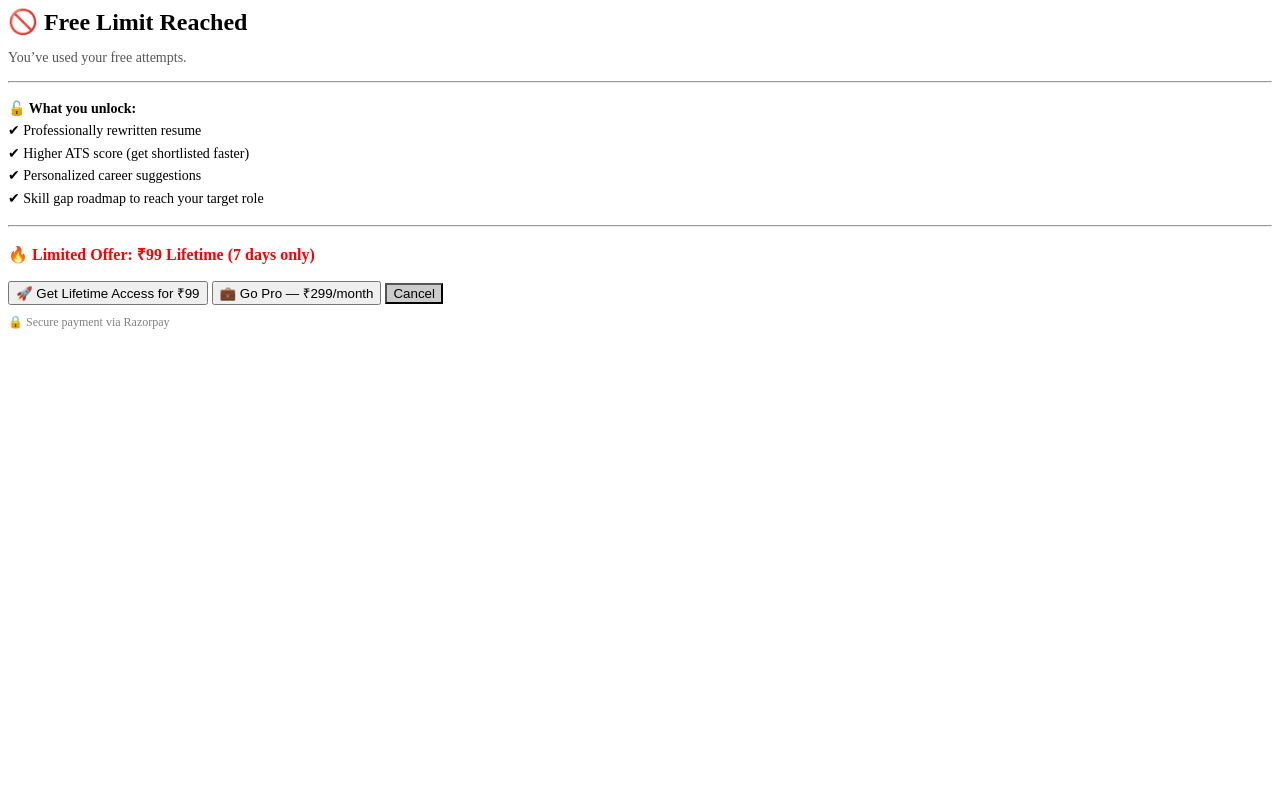
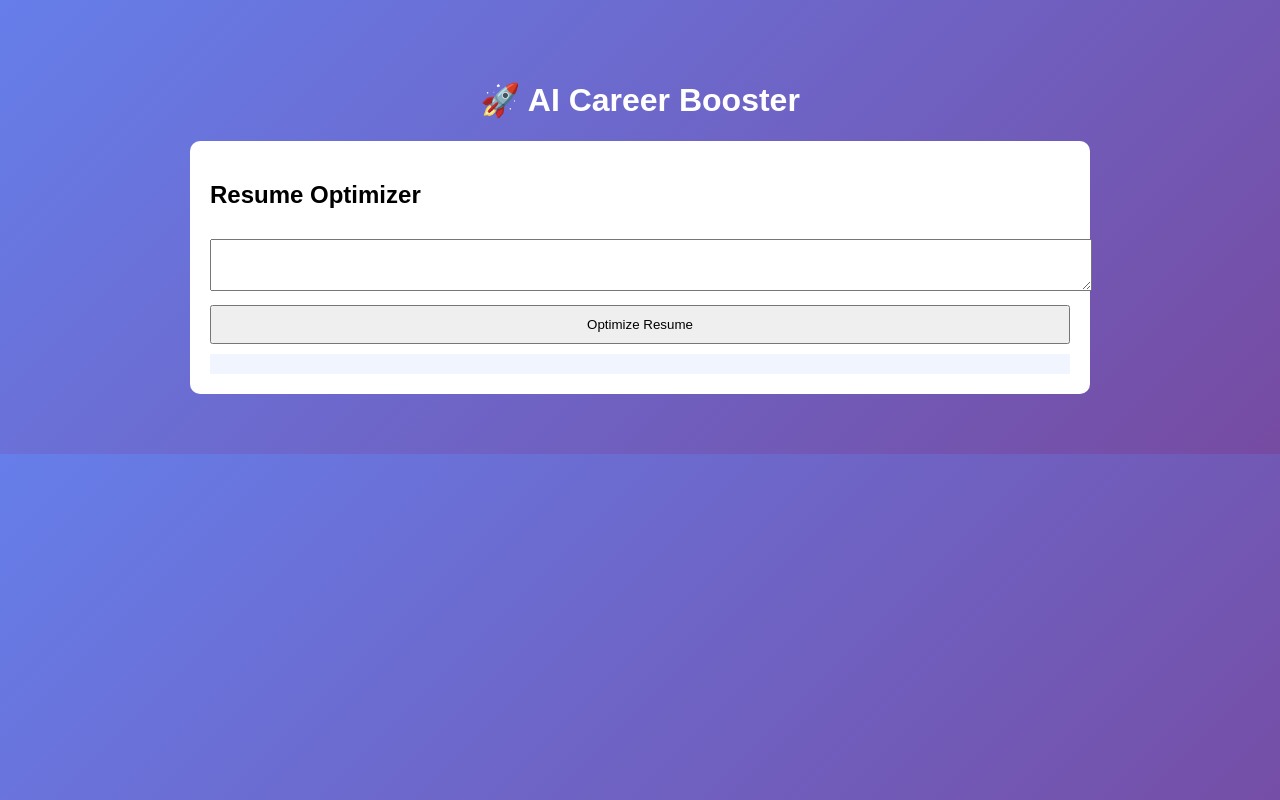
Before and after one commit to amlanmukherjee33-svg/ai-career-booster, a Flask app: page / in a window 1280 px wide. Run offline with Flask 3, Linux system fonts and the light colour scheme; parts of the project's set-up code (start-up, migrations or seed data) failed here and were passed over; some libraries are stand-ins or nearby versions.

Commit message:
fixed popup bug completely

```diff
--- a/templates/index.html
+++ b/templates/index.html
@@ -1,43 +1,210 @@
+<!DOCTYPE html>
+<html lang="en">
+<head>
+    <meta charset="UTF-8">
+    <title>AI Career Booster</title>
+
+    <script src="https://checkout.razorpay.com/v1/checkout.js"></script>
+
+    <style>
+        body {
+            font-family: Arial;
+            margin: 0;
+            background: linear-gradient(135deg, #667eea, #764ba2);
+        }
+
+        .container {
+            max-width: 900px;
+            margin: 40px auto;
+            padding: 20px;
+        }
+
+        h1 {
+            text-align: center;
+            color: white;
+        }
+
+        .card {
+            background: white;
+            padding: 20px;
+            border-radius: 10px;
+            margin-top: 20px;
+        }
+
+        textarea, input {
+            width: 100%;
+            padding: 10px;
+            margin-top: 10px;
+        }
+
+        button {
+            margin-top: 10px;
+            padding: 10px;
+            width: 100%;
+            cursor: pointer;
+        }
+
+        .result {
+            margin-top: 10px;
+            background: #f1f5ff;
+            padding: 10px;
+            white-space: pre-wrap;
+        }
+
+        /* 🔥 FIXED MODAL */
+        #paymentModal {
+            display: none; /* CRITICAL */
+            position: fixed;
+            top: 0;
+            left: 0;
+            width: 100%;
+            height: 100%;
+            background: rgba(0,0,0,0.6);
+            z-index: 9999;
+        }
+
+        #paymentBox {
+            background: white;
+            padding: 20px;
+            max-width: 420px;
+            margin: 100px auto;
+            border-radius: 10px;
+            text-align: center;
+        }
+    </style>
+</head>
+
+<body>
+
+<div class="container">
+    <h1>🚀 AI Career Booster</h1>
+
+    <div class="card">
+        <h2>Resume Optimizer</h2>
+        <textarea id="resume"></textarea>
+        <button onclick="optimizeResume(event)">Optimize Resume</button>
+        <div id="optimizedResult" class="result"></div>
+    </div>
+</div>
+
+<!-- ✅ FIXED PAYMENT MODAL -->
 <div id="paymentModal">
     <div id="paymentBox">
 
-        <h2 style="margin-bottom:10px;">🚫 Free Limit Reached</h2>
+        <h2>🚫 Free Limit Reached</h2>
+        <p>You’ve used your free attempts.</p>
 
-        <p style="font-size:14px; color:#555;">
-            You’ve used your free attempts.
+        <hr>
+
+        <p style="text-align:left;">
+            ✔ Resume rewrite<br>
+            ✔ ATS score boost<br>
+            ✔ Career suggestions<br>
+            ✔ Skill roadmap
         </p>
 
-        <hr style="margin:15px 0;">
+        <hr>
 
-        <div style="text-align:left; font-size:14px; line-height:1.6;">
-            <strong>🔓 What you unlock:</strong><br>
-            ✔ Professionally rewritten resume<br>
-            ✔ Higher ATS score (get shortlisted faster)<br>
-            ✔ Personalized career suggestions<br>
-            ✔ Skill gap roadmap to reach your target role
-        </div>
+        <p style="color:red;"><b>🔥 ₹99 Lifetime (limited)</b></p>
 
-        <hr style="margin:15px 0;">
-
-        <p style="color:red; font-weight:bold;">
-            🔥 Limited Offer: ₹99 Lifetime (7 days only)
-        </p>
-
-        <button class="plan-btn" onclick="startPayment('lifetime', 9900)">
-            🚀 Get Lifetime Access for ₹99
+        <button onclick="startPayment('lifetime', 9900)">
+            🚀 Lifetime — ₹99
         </button>
 
         <button onclick="startPayment('monthly', 29900)">
-            💼 Go Pro — ₹299/month
+            💼 Monthly — ₹299
         </button>
 
-        <button style="background:#ccc; color:black;" onclick="closeModal()">
-            Cancel
-        </button>
-
-        <p style="font-size:12px; color:gray; margin-top:10px;">
-            🔒 Secure payment via Razorpay
-        </p>
+        <button onclick="closeModal()">Cancel</button>
 
     </div>
 </div>
+
+<script>
+
+// 🔥 ALWAYS HIDE ON LOAD
+window.onload = function() {
+    closeModal();
+};
+
+// SHOW MODAL
+function showPaymentModal() {
+    document.getElementById("paymentModal").style.display = "block";
+}
+
+// CLOSE MODAL
+function closeModal() {
+    document.getElementById("paymentModal").style.display = "none";
+}
+
+// PAYMENT
+async function startPayment(plan, amount) {
+
+    let res = await fetch("/create-order", {
+        method: "POST",
+        credentials: "include",
+        headers: {"Content-Type": "application/json"},
+        body: JSON.stringify({ amount, plan })
+    });
+
+    let order = await res.json();
+
+    var options = {
+        key: "rzp_live_Sd4g8Pzsvf9FDt",
+        amount: order.amount,
+        currency: "INR",
+        name: "AI Career Booster",
+        description: plan,
+        order_id: order.id,
+
+        handler: async function (response) {
+
+            let verifyRes = await fetch("/verify-payment", {
+                method: "POST",
+                credentials: "include",
+                headers: {"Content-Type": "application/json"},
+                body: JSON.stringify({...response, plan})
+            });
+
+            let verifyData = await verifyRes.json();
+
+            if (verifyData.status === "success") {
+                alert("Payment successful");
+                closeModal();
+            }
+        }
+    };
+
+    new Razorpay(options).open();
+}
+
+// HANDLE LIMIT
+async function handleFetch(res) {
+    if (res.status === 403) {
+        showPaymentModal();
+        return null;
+    }
+    return await res.json();
+}
+
+// API
+async function optimizeResume(e) {
+
+    let res = await fetch("/optimize-resume", {
+        method: "POST",
+        credentials: "include",
+        headers: {"Content-Type": "application/json"},
+        body: JSON.stringify({ resume: document.getElementById("resume").value })
+    });
+
+    let data = await handleFetch(res);
+
+    if (data) {
+        document.getElementById("optimizedResult").innerText = data.result;
+    }
+}
+
+</script>
+
+</body>
+</html>
```
